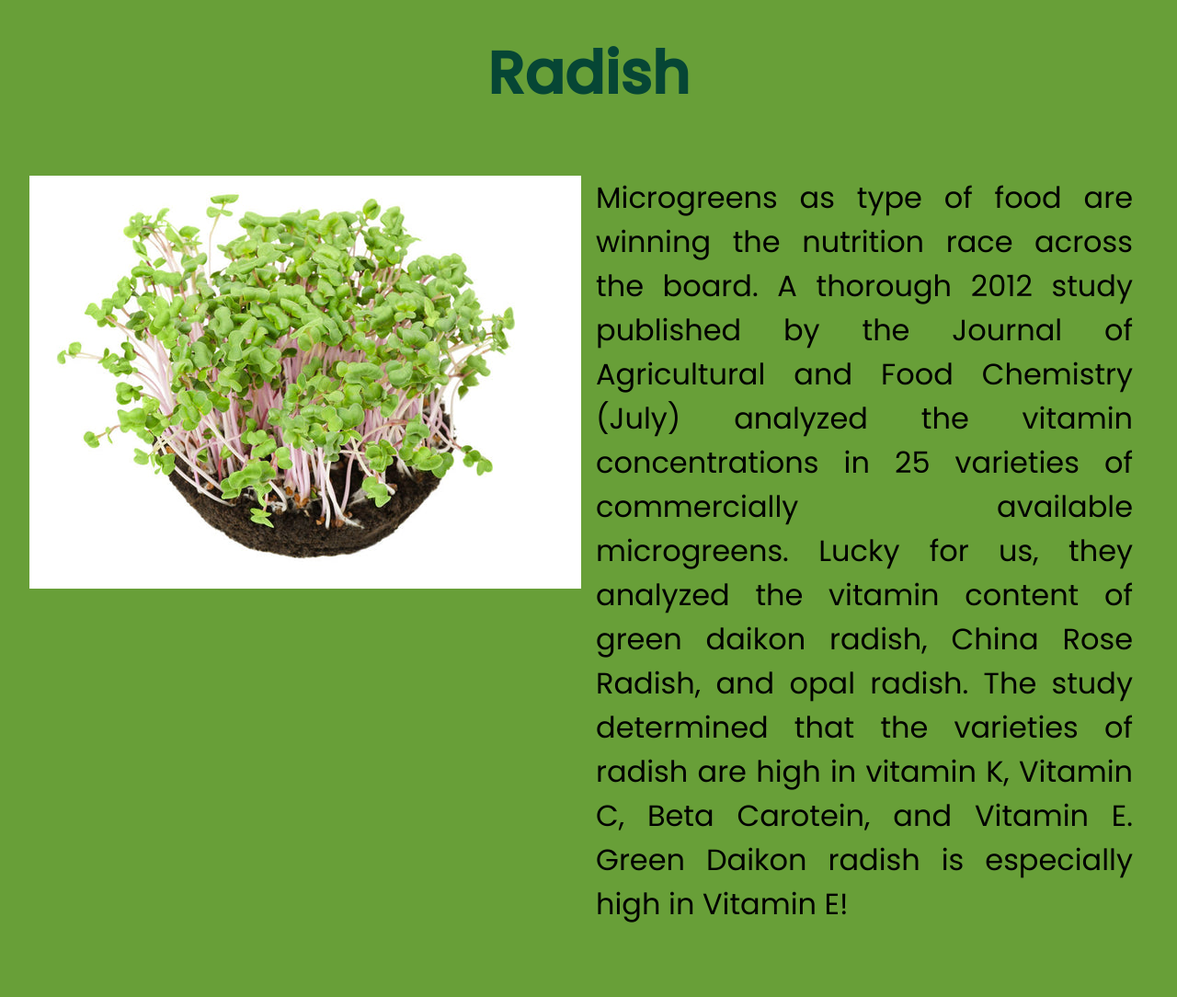
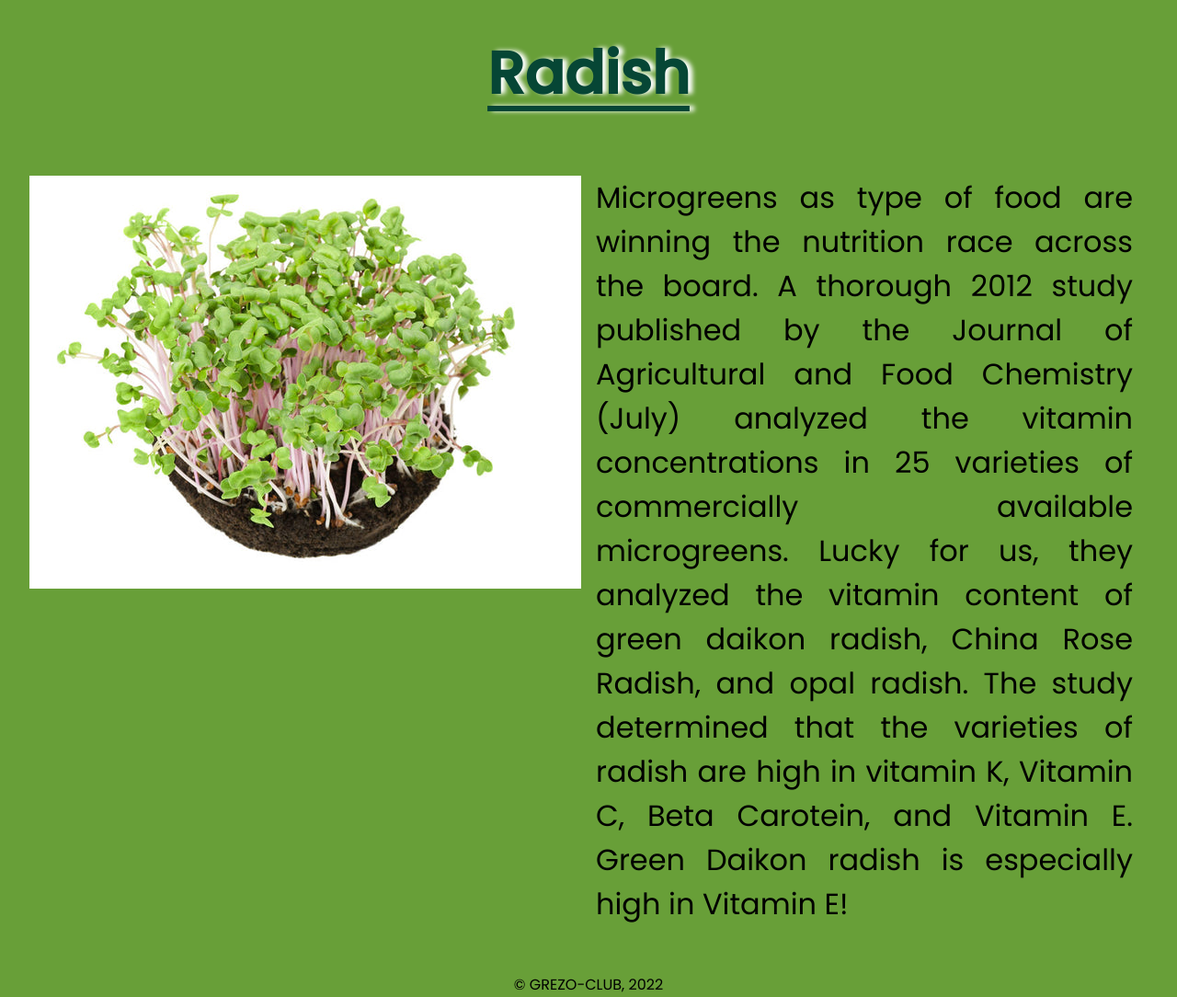
Before and after one commit to probiecoder913/KnowThisMicrogreen, a plain HTML site: page index.html in a window 1280 px wide. Shown: the whole page at 92% size. Before the commit the page ends 1055 px from the top, so only its background shows below. Drawn offline with Linux system fonts and the light colour scheme.

Commit message:
version 2.4

```diff
--- a/index.html
+++ b/index.html
@@ -23,8 +23,6 @@
        in vitamin K, Vitamin C, Beta Carotein, and Vitamin E.  Green Daikon radish is especially high
        in Vitamin E!</p>
     </div>
-<footer>
-
-</footer>
+    <footer> <small>&copy; GREZO-CLUB, 2022</small> </footer>
 </body>
 </html>
--- a/style.css
+++ b/style.css
@@ -28,6 +28,9 @@ h1{
     color: #064635;
     text-align: center;
     font-size: 4rem;
+    text-shadow: white 5px 0px 5px;
+    text-decoration: underline;
+    text-underline-offset: .2em;
 }
 .content{
     display: flex;
@@ -40,6 +43,11 @@ p{
     width: 50vw;
     margin: auto;
     padding-top: 0px;
+}
+footer{
+    width: 100%;
+    text-align: center;
+    font-size: larger;
 }
 @media only screen and (max-width: 768px) {
     *{
@@ -74,7 +82,7 @@ p{
     }
     p{
         padding: 1rem;
-        font-size: 1rem;
+        font-size: 1.5rem;
         width: 90vw;
         margin: auto;
     }
```
